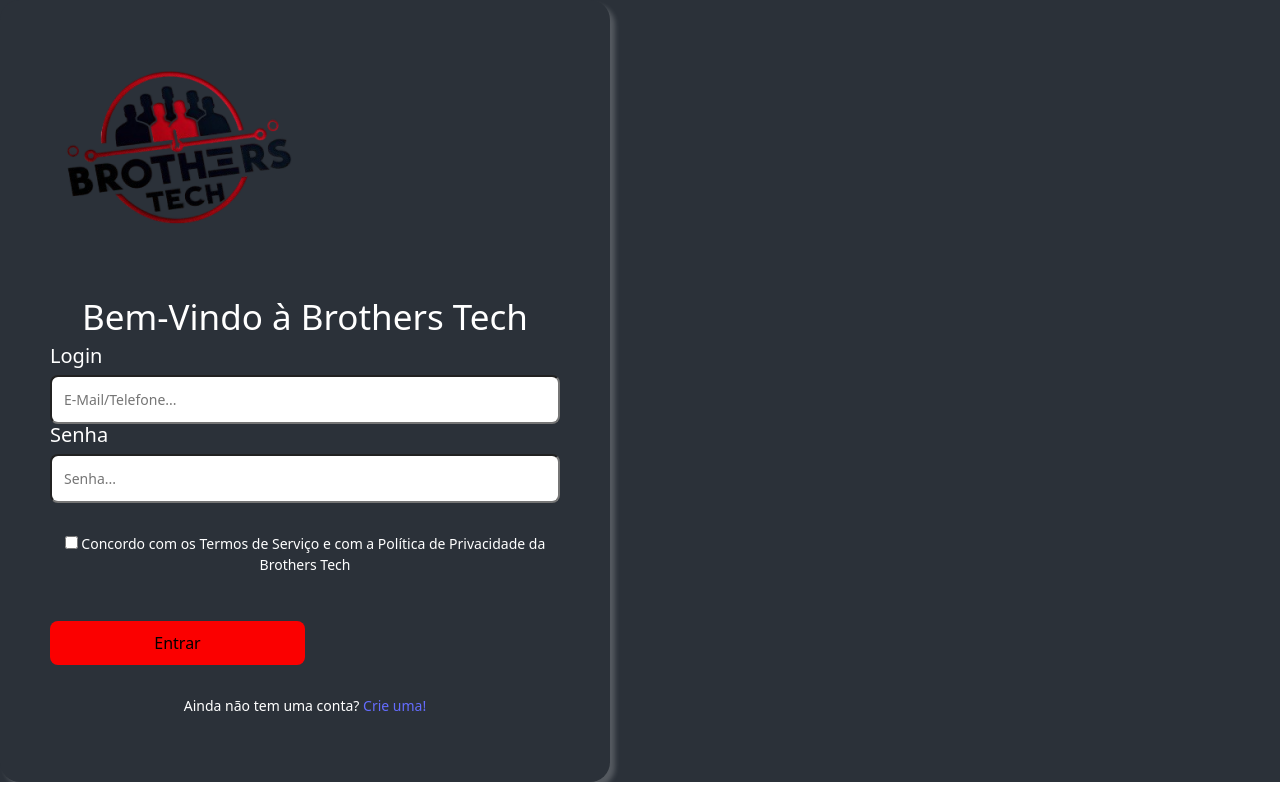
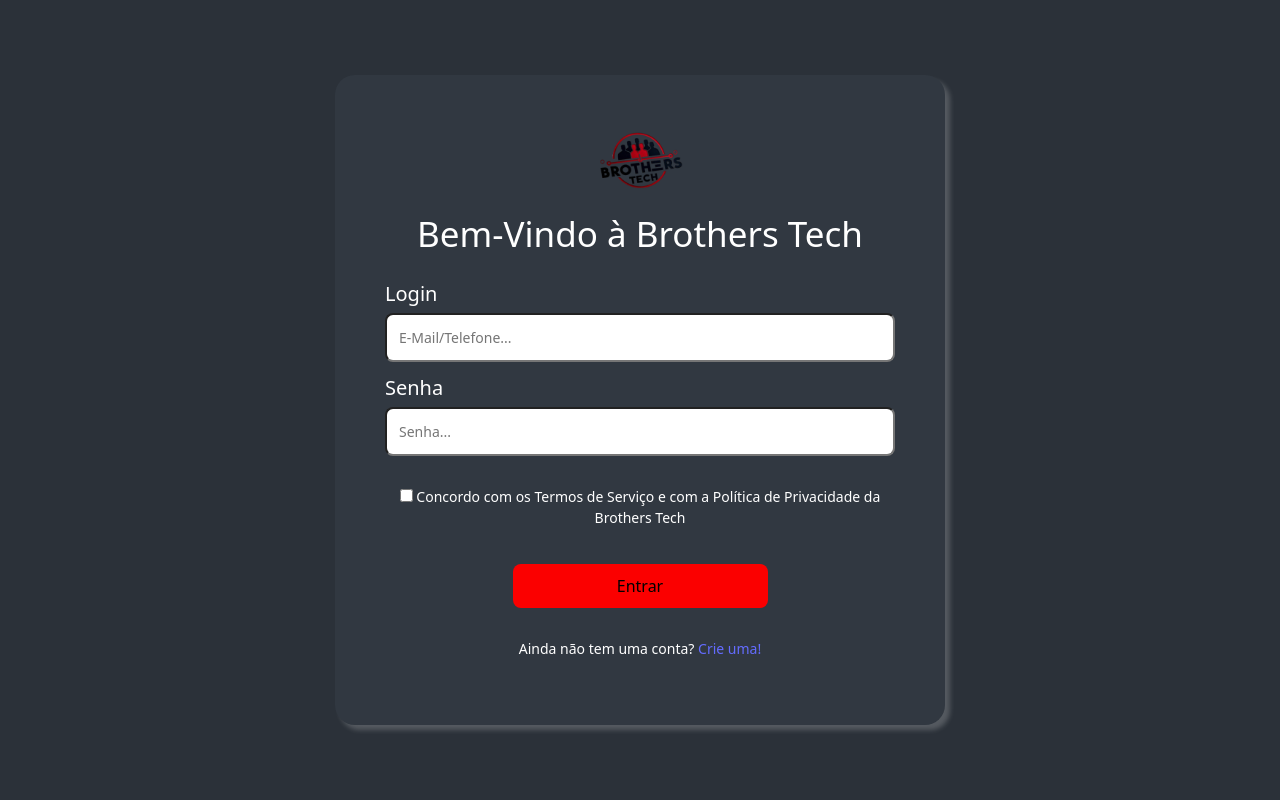
Before and after one commit to CaioMorais15/ProjetoBrotherTech, a React (Vite) app in the folder site-institucional/: page / in a window 1280 px wide. Built offline with nearby package versions, Linux system fonts and the light colour scheme; a web font is replaced by a local one.

Commit message:
tela de login finalizada

```diff
--- a/site-institucional/src/components/Login/Login.jsx
+++ b/site-institucional/src/components/Login/Login.jsx
@@ -9,10 +9,12 @@
     setPagina(novaPagina)
   }
   return <>
+    <div className={styles.container} >
       <div className={styles.divLogin}>
-            <img src={logo} />
 
-            <div id="Logo"></div>
+        <img src={logo} className={styles.logo} />
+        <div id="Logo">
+
           <h1 className={styles.caixa}>Bem-Vindo à Brothers Tech</h1>
           <div id="textoLogin">
 
@@ -26,10 +28,15 @@
             </div>
             <p>
               <input type="checkbox" /> Concordo com os Termos de Serviço e com a Política de Privacidade da Brothers Tech</p>
+            <div id="Entrar">
               <button className={styles.campoEntrar} >Entrar</button>
               <p>Ainda não tem uma conta?<a href="site/src/cadastro/Cadastrar.jsx" > Crie uma!</a></p>
             </div>
           </div>
+        </div>
+      </div>
+    </div>
+
   </>
 }
 
--- a/site-institucional/src/components/Login/Login.module.css
+++ b/site-institucional/src/components/Login/Login.module.css
@@ -1,11 +1,18 @@
 :root{
     --font-raleway:"Raleway", sans-serif;
+
 }
 
 body {
     background-color: #181A20;
 }
 
+.container{
+    display: flex;
+    justify-content: center;
+    align-items: center;
+    height: 100dvh;
+}
 a {
 text-decoration: none;
 font-size: 14px;
@@ -18,6 +25,7 @@
     justify-content: center;
     align-items: center;
     display: flex;
+    margin-bottom: 30px;
 }
 
 .tituloEmail {
@@ -41,6 +49,7 @@
     color: #FFFFFF;
     text-align: left;
     font-size: 20px;
+    margin-top: 15px;
 }
 
 p {
@@ -53,17 +62,24 @@
 .campoEntrar {
     background-color: #FB0000;
     border: #FB0000;
-    align-items: center;
-    margin-top: 30px;
+    margin-top: 20px;
     width: 50%;
     padding: 10px;
 }
 
 .divLogin {
     width: 610px;
-    align-items: center;
     padding: 50px;
-    background-color: #2B3139;
+    background-color: #313841;
     border-radius: 20px;
     box-shadow: 5px 5px 5px rgb(255, 255, 255, 0.2);
+    text-align: center;
+
 }
+
+
+.logo{
+    height: 90px;
+    align-items: left;
+
+}
```
Lines whose indentation alone changed are shown as unchanged.
